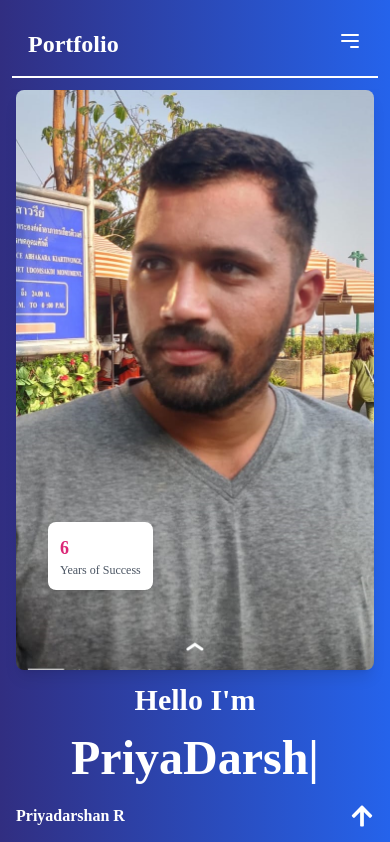
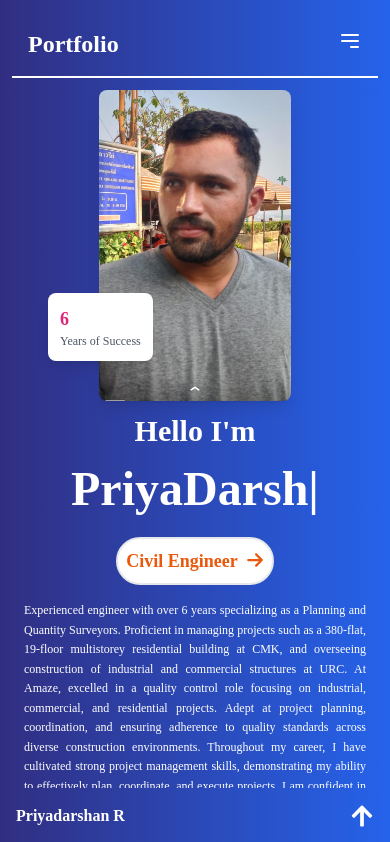
Before and after one commit to ragul66/portfolio-priyadharshan, a React (Vite) app: page / in a window 390 px wide. Shown: the top 842 px of the page. Built offline with nearby package versions, Linux system fonts and the light colour scheme.

Commit message:
updated photo

```diff
--- a/src/Pages/Home.jsx
+++ b/src/Pages/Home.jsx
@@ -56,7 +56,7 @@ const Home = () => {
             <img
               src={image}
               alt="James Smith"
-              className="rounded-lg shadow-lg mx-auto  sm:w-60 md:w-80 lg:w-80 lg:mr-10"
+              className="rounded-lg shadow-lg mx-auto w-48  sm:w-60 md:w-80  lg:mr-10"
             />
             {/* <div className="absolute top-0 right-8 md:right-12 lg:ml-52 bg-white p-3 rounded-lg shadow-lg">
               <p className="text-blue-900 text-lg sm:text-xl font-bold">5</p>
@@ -64,7 +64,7 @@ const Home = () => {
                 Years of Success
               </p>
             </div> */}
-            <div className="absolute bottom-20 left-8 sm:left-12 lg:left-72 bg-white p-3 rounded-lg shadow-lg">
+            <div className="absolute bottom-10 lg:bottom-20 left-8 sm:left-12 lg:left-72 bg-white p-3 rounded-lg shadow-lg">
               <p className="text-pink-600 text-lg sm:text-xl font-bold">6</p>
               <p className="text-gray-600 text-xs sm:text-sm">
                 Years of Success
```
